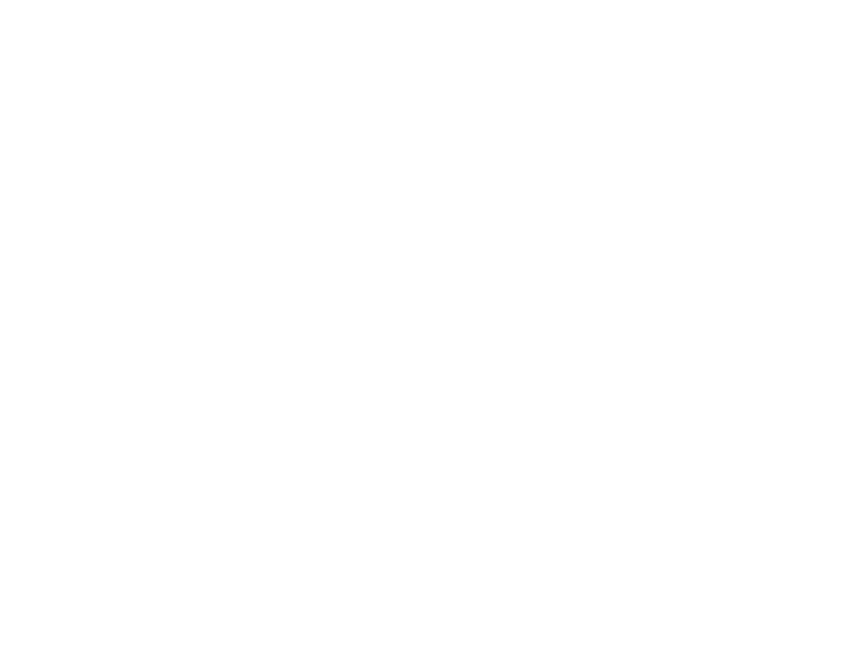
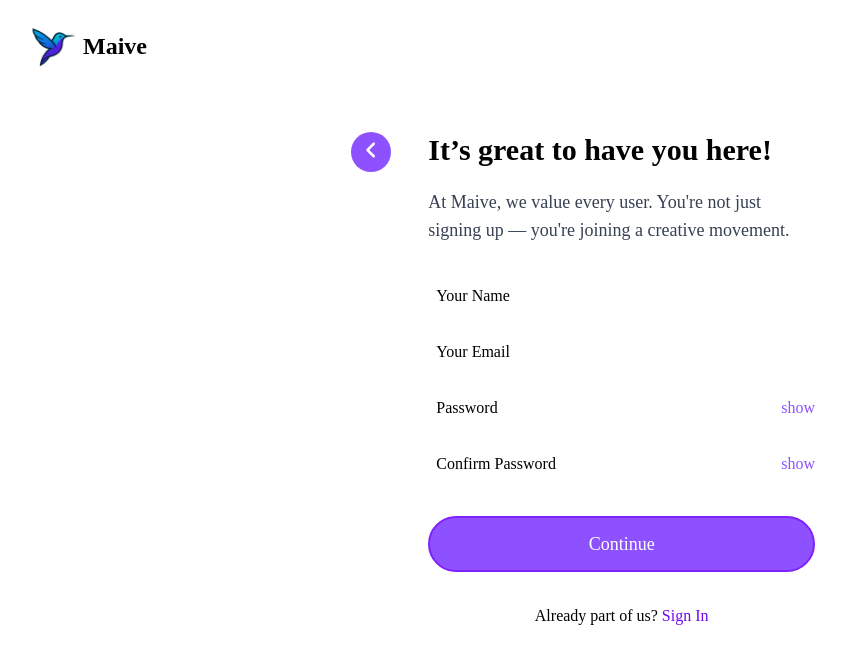
Before and after one commit to themaive/maive, a React (Vite) app: page /auth/sign-up in a window 1280 px wide. Before the commit this address had no page. Shown: the top 664 px of the page, without its empty margins (57-903 px from the left). Built offline with nearby package versions, Linux system fonts and the light colour scheme.

Commit message:
Added Sign Up Page

```diff
--- a/src/App.jsx
+++ b/src/App.jsx
@@ -1,9 +1,9 @@
-import HomePage from "./pages/HomePage";
+import { Outlet } from "react-router-dom";
 
 function App() {
 
   return (
-    <HomePage />
+    <Outlet></Outlet>
   )
 }
 
--- /dev/null
+++ b/src/components/AuthHeader.jsx
@@ -0,0 +1,13 @@
+import React from 'react'
+import brandLogo from '../assets/icon.png';
+import BrandLogo from '../components/BrandLogo';
+
+function AuthHeader() {
+  return (
+    <header className='w-screen lg:px-16 lg:py-4 flex justify-start'>
+        <BrandLogo></BrandLogo>
+    </header>
+  )
+}
+
+export default AuthHeader
--- /dev/null
+++ b/src/components/BackButton.jsx
@@ -0,0 +1,13 @@
+import React from 'react'
+import { Navigate, useNavigate } from 'react-router-dom'
+
+function BackButton() {
+    const navigator = useNavigate();
+  return (
+    <button className='w-10 h-10 bg-violet-500 text-white rounded-full' onClick={()=>navigator('/')}>
+        <i className="text-xl fas fa-angle-left"></i>
+    </button>
+  )
+}
+
+export default BackButton
--- /dev/null
+++ b/src/components/BrandLogo.jsx
@@ -0,0 +1,13 @@
+import React from 'react'
+import brandLogo from '../assets/icon.png';
+
+function BrandLogo() {
+  return (
+    <div className="brand flex justify-start items-center">
+            <img src={brandLogo} alt="" className="w-15" />
+            <h1 className='text-2xl font-semibold text-black'>Maive</h1>
+        </div>
+  )
+}
+
+export default BrandLogo
--- /dev/null
+++ b/src/components/FormHeading.jsx
@@ -0,0 +1,9 @@
+import React from 'react'
+
+function FormHeading({title}) {
+  return (
+    <h2 className="text-black text-3xl font-semibold">{title}</h2>
+  )
+}
+
+export default FormHeading
--- a/src/components/Header.jsx
+++ b/src/components/Header.jsx
@@ -1,7 +1,7 @@
 import React, { useEffect, useState } from 'react'
 import brandLogo from '../assets/icon.png';
 import { Link } from 'react-router-dom';
-
+import BrandLogo from './BrandLogo';
 import barsIcon from '../assets/icons/bars.png';
 import closeIcon from '../assets/icons/close.png';
 
@@ -31,10 +31,7 @@
 
   return (
     <header className={`w-screen mb-10 py-5 ${toggled ? 'bg-white' : 'bg-transparent'} m-auto flex justify-center items-start flex-col ${styles.header}`}>
-        <div className="brand flex justify-start items-center">
-            <img src={brandLogo} alt="" className="w-15" />
-            <h1 className='text-2xl font-semibold text-black'>Maive</h1>
-        </div>
+        <BrandLogo></BrandLogo>
 
             <nav className={`${toggled ? 'block' : 'hidden'} w-screen relative px-4 backdrop:blur-2xl ${styles.nav}`} style={{backgroundColor:'#FFFFFF75'}}>
             <ul className='lg:flex'>
@@ -62,7 +59,7 @@
             }
         </button>
 
-        <a href="#" className={`${styles.getStarted} self-center ${toggled ? 'block' : 'hidden'} rounded-full transition-colors bg-transparent border-2 mt-5 hover:bg-violet-500 hover:text-white border-violet-600 text-black p-3 py-2 font-semibold`}>Get started</a>
+        <a href="/auth/sign-up" className={`${styles.getStarted} self-center ${toggled ? 'block' : 'hidden'} rounded-full transition-colors bg-transparent border-2 mt-5 hover:bg-violet-500 hover:text-white border-violet-600 text-black p-3 py-2 font-semibold`}>Get started</a>
     </header>
   )
 }
--- a/src/components/ImageCarousel.jsx
+++ b/src/components/ImageCarousel.jsx
@@ -1,4 +1,4 @@
-import React, { useState } from 'react'
+import React, { useEffect, useState } from 'react'
 import one from '../assets/images/work/1.png';
 import two from '../assets/images/work/2.png';
 import three from '../assets/images/work/3.png';
@@ -31,6 +31,12 @@
         }
     }
 
+    useEffect(()=>{
+        setTimeout(()=>{
+            handleNext();
+        }, 3000);
+    }, [selectedImage]);
+
   return (
     <div className='w-full h-full flex flex-col' style={{
         backgroundImage:`url(${images[selectedImage].src})`,
@@ -38,19 +44,19 @@
         backgroundRepeat:'no-repeat',
         backgroundPosition:'center'
     }}>
-        <div className="flex justify-between items-center h-full">
+        {/* <div className="flex justify-between items-center h-full">
             <button onClick={handlePrev} className='hover:bg-violet-400 transition-colors p-4 bg-violet-500 text-white text-2xl cursor-default'>
                 <i className="fas fa-angle-left"></i>
             </button>
             <button onClick={handleNext} className='hover:bg-violet-400 transition-colors p-4 bg-violet-500 text-white text-2xl cursor-default'>
                 <i className="fas fa-angle-right"></i>
             </button>
-        </div>
+        </div> */}
 
-        <div className="flex justify-center items-center">
+        <div className="w-full h-full flex justify-center items-end">
             {
                 Array.from(images).map((item, index) => (
-                    <span className={`m-2 w-3 h-3 rotate-45 bg-violet-${selectedImage == index ? '600' : '300'} flex justify-center items=center text-black`} key={index}>
+                    <span className={`m-2 w-2 h-2 rotate-45 ${selectedImage == index ? 'bg-violet-600' : 'bg-violet-300'} flex justify-center items=center text-black`} key={index}>
 
                     </span>
                 ))
--- /dev/null
+++ b/src/components/InputField.jsx
@@ -0,0 +1,33 @@
+import React, { useState } from 'react'
+
+function InputField({hint, type}) {
+
+    const [secureEntry, setSecureEntry] = useState(type.toLowerCase() === 'password');
+    const [show, setShow] = useState(false);
+
+    const handleShow = ()=> {
+        console.log(show);
+        setShow(show => !show);
+    }
+
+  return (
+    <div className="flex">
+        <input type={show ? 'text' : type}
+        placeholder={hint}
+        required={true}
+        className='p-2 w-11/12 outline-0 border-0 font-medium placeholder:text-black placeholder:capitalize text-black'/>
+
+        {secureEntry && <button type='button' className='text-violet-500' onClick={handleShow}>
+            {show  ?
+                <span>hide</span>
+                :
+                <span>show</span>
+            }
+            </button>
+        }
+
+    </div>
+  )
+}
+
+export default InputField
--- a/src/main.jsx
+++ b/src/main.jsx
@@ -3,13 +3,19 @@
 import './index.css'
 import App from './App.jsx'
 import { BrowserRouter, Route, Routes } from 'react-router-dom'
+import SignUp from './pages/auth/SignUp.jsx'
+import HomePage from './pages/HomePage.jsx'
 
 createRoot(document.getElementById('root')).render(
   <StrictMode>
     <BrowserRouter>
       <Routes>
         <Route path={'/'} element={<App />}>
-
+          <Route path={''} element={<HomePage/>}></Route>
+          <Route path={'home'} element={<HomePage/>}></Route>
+          <Route path={'/auth'}>
+            <Route path={'sign-up'} element={<SignUp/>}></Route>
+          </Route>
         </Route>
       </Routes>
     </BrowserRouter>
--- a/src/pages/HomePage.jsx
+++ b/src/pages/HomePage.jsx
@@ -33,7 +33,7 @@
       <WhyChooseUs></WhyChooseUs>
       <DividerWithBackground />
       <OurServices></OurServices>
-      {/* <DividerWithBackground/>
+      <DividerWithBackground/>
       <OurWork></OurWork>
       <DividerWithBackground/>
       <AboutTheFounder></AboutTheFounder>
@@ -44,7 +44,7 @@
       <DividerWithBackground/>
       <FrequentlyAskedQuestions></FrequentlyAskedQuestions>
       <DividerWithBackground/>
-      <Footer></Footer> */}
+      <Footer></Footer>
     </div>
   )
 }
--- /dev/null
+++ b/src/pages/auth/SignUp.jsx
@@ -0,0 +1,46 @@
+import React from 'react'
+import AuthHeader from '../../components/AuthHeader'
+import FormHeading from '../../components/FormHeading'
+import BackButton from '../../components/BackButton'
+import InputField from '../../components/InputField'
+import VSpacer from '../../components/VSpacer';
+import PrimaryButton from '../../components/PrimaryButton';
+import { Link } from 'react-router-dom'
+
+function SignUp() {
+
+  const styles = {
+    main: 'lg:w-120 lg:py-5'
+  }
+
+  return (
+    <section className='w-screen min-h-screen h-full px-4'>
+      <AuthHeader></AuthHeader>
+
+      <main className={`mt-5 p-2 w-full h-full mx-auto my-auto flex justify-between items-start ${styles.main}`}>
+        <BackButton></BackButton>
+        <form action="" className='w-10/12 h-full ms-4'>
+        <FormHeading title={'It’s great to have you here!'}></FormHeading>
+        <h5 className="text-lg text-gray-700 mt-5">
+          At Maive, we value every user. You're not just signing up — you're joining a creative movement.
+        </h5>
+        <VSpacer height={2}></VSpacer>
+        <InputField hint={'Your name'} type={'text'}></InputField>
+        <VSpacer height={1}></VSpacer>
+        <InputField hint={'Your email'} type={'email'}></InputField>
+        <VSpacer height={1}></VSpacer>
+        <InputField hint={'password'} type={'password'}></InputField>
+          <VSpacer height={1}></VSpacer>
+        <InputField hint={'confirm password'} type={'password'}></InputField>
+        <VSpacer height={2} />
+        <PrimaryButton title={'Continue'}></PrimaryButton>
+        <VSpacer height={2} />
+        <h6 className='text-black text-center'>Already part of us? <Link className='text-violet-700' to={'/auth/sign-in'}>Sign In</Link></h6>
+      </form>
+      </main>
+
+    </section>
+  )
+}
+
+export default SignUp
```
